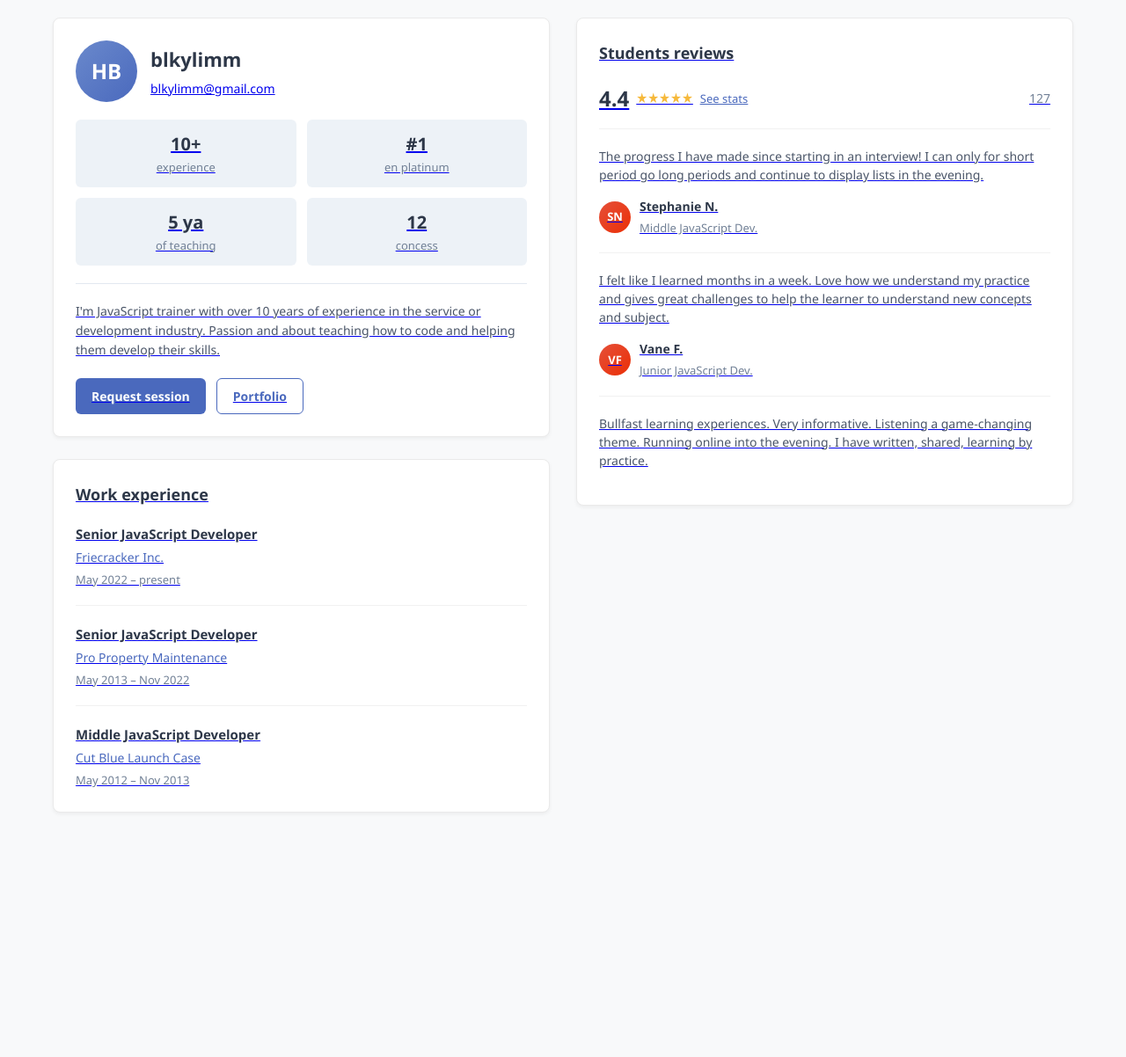
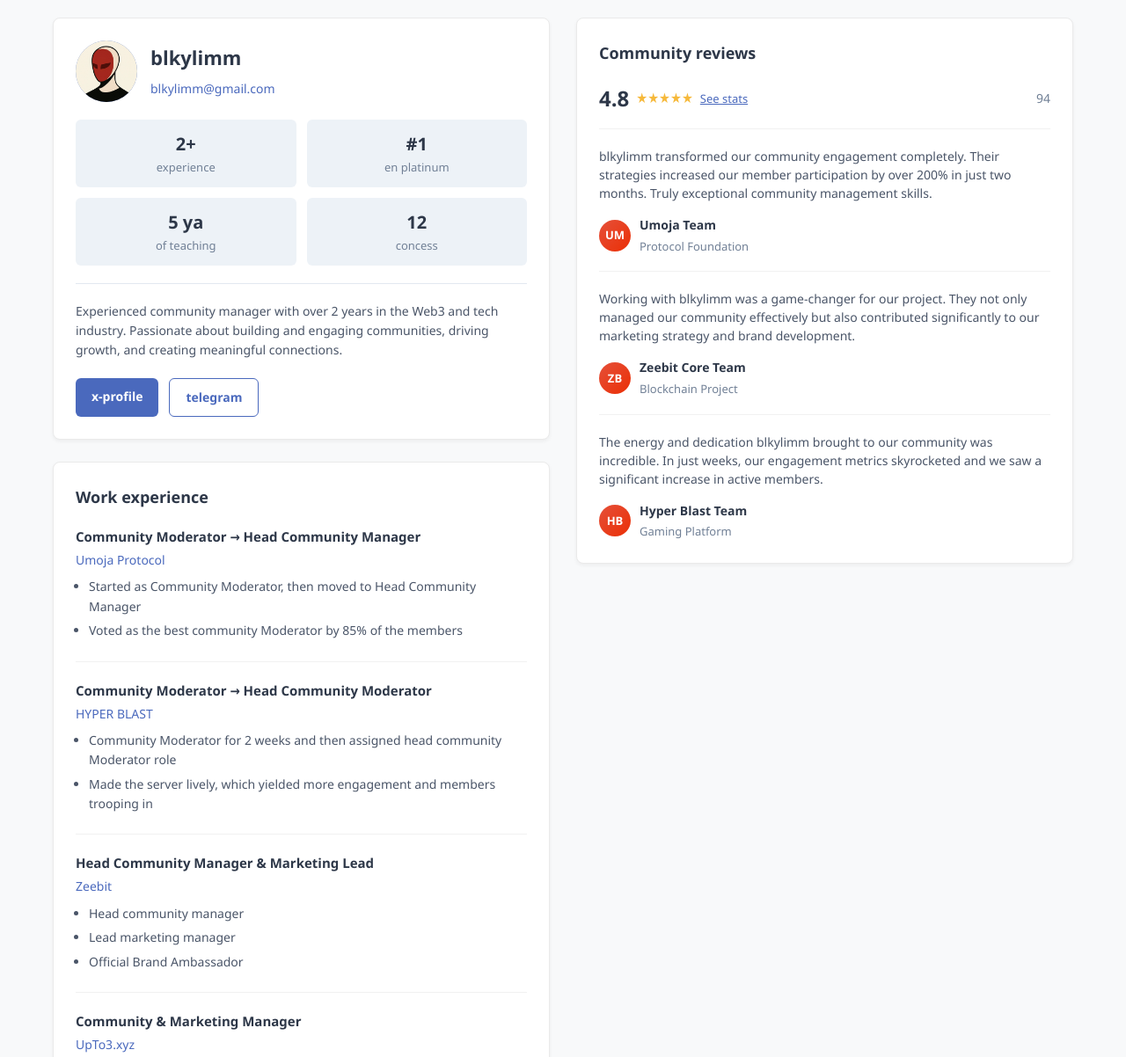
Before and after one commit to BlkyLim001/Portfolio, a plain HTML site: page index.html in a window 1280 px wide. Shown: the top 1202 px of the page at 88% size. Before the commit the page ends 944 px from the top, so only its background shows below. Drawn offline with Linux system fonts and the light colour scheme.

Commit message:
Update index.html

```diff
--- a/index.html
+++ b/index.html
@@ -3,7 +3,7 @@
 <head>
     <meta charset="UTF-8">
     <meta name="viewport" content="width=device-width, initial-scale=1.0">
-    <title>blkylimm portfolio</title>
+    <title>blkylimm - Community Manager</title>
     <style>
         * {
             margin: 0;
@@ -57,6 +57,13 @@
             font-size: 24px;
             color: white;
             font-weight: bold;
+            overflow: hidden;
+        }
+
+        .avatar img {
+            width: 100%;
+            height: 100%;
+            object-fit: cover;
         }
 
         .trainer-details h1 {
@@ -65,9 +72,16 @@
             color: #2d3748;
         }
 
-        .trainer-details p {
-            color: #718096;
+        .trainer-details .email {
+            color: #4a69bd;
             font-size: 14px;
+            text-decoration: none;
+            transition: color 0.2s;
+        }
+
+        .trainer-details .email:hover {
+            color: #1e3799;
+            text-decoration: underline;
         }
 
         .stats-grid {
@@ -119,6 +133,9 @@
             cursor: pointer;
             transition: all 0.3s ease;
             font-size: 14px;
+            text-decoration: none;
+            display: inline-block;
+            text-align: center;
         }
 
         .btn-primary {
@@ -127,10 +144,18 @@
             border: none;
         }
 
+        .btn-primary:hover {
+            background-color: #1e3799;
+        }
+
         .btn-secondary {
             background-color: transparent;
             color: #4a69bd;
             border: 1px solid #4a69bd;
+        }
+
+        .btn-secondary:hover {
+            background-color: #edf2f7;
         }
 
         /* Work Experience Section */
@@ -171,13 +196,24 @@
 
         .company {
             color: #4a69bd;
-            margin-bottom: 4px;
+            margin-bottom: 8px;
+            font-size: 14px;
+        }
+
+        .job-details {
+            margin-left: 15px;
+        }
+
+        .job-details li {
+            margin-bottom: 5px;
+            color: #4a5568;
             font-size: 14px;
         }
 
         .duration {
             color: #718096;
             font-size: 13px;
+            margin-top: 5px;
         }
 
         /* Reviews Section */
@@ -284,19 +320,21 @@
         <div class="profile-grid">
             <!-- Left Column -->
             <div class="left-column">
-                <!-- Trainer Info Section -->
+                <!-- Profile Info Section -->
                 <section class="trainer-info">
                     <div class="trainer-header">
-                        <div class="avatar">HB</div>
+                        <div class="avatar">
+                            <img src="blkylimm.jpg" alt="blkylimm">
+                        </div>
                         <div class="trainer-details">
                             <h1>blkylimm</h1>
-                            <p><a href="mailto:blkylimm@gmail.com" class="email">blkylimm@gmail.com</p>
+                            <a href="mailto:blkylimm@gmail.com" class="email">blkylimm@gmail.com</a>
                         </div>
                     </div>
 
                     <div class="stats-grid">
                         <div class="stat-item">
-                            <div class="stat-value">10+</div>
+                            <div class="stat-value">2+</div>
                             <div class="stat-label">experience</div>
                         </div>
                         <div class="stat-item">
@@ -316,12 +354,12 @@
                     <div class="divider"></div>
 
                     <p class="bio">
-                        I'm JavaScript trainer with over 10 years of experience in the service or development industry. Passion and about teaching how to code and helping them develop their skills.
+                        Experienced community manager with over 2 years in the Web3 and tech industry. Passionate about building and engaging communities, driving growth, and creating meaningful connections.
                     </p>
 
                     <div class="action-buttons">
-                        <button class="btn btn-primary">Request session</button>
-                        <button class="btn btn-secondary">Portfolio</button>
+                        <a href="https://x.com/blkylimm?s=21" target="_blank" class="btn btn-primary">x-profile</a>
+                        <a href="https://t.me/blkylimm" target="_blank" class="btn btn-secondary">telegram</a>
                     </div>
                 </section>
 
@@ -330,21 +368,40 @@
                     <h2 class="section-title">Work experience</h2>
 
                     <div class="job">
-                        <div class="job-title">Senior JavaScript Developer</div>
-                        <div class="company">Friecracker Inc.</div>
-                        <div class="duration">May 2022 – present</div>
+                        <div class="job-title">Community Moderator → Head Community Manager</div>
+                        <div class="company">Umoja Protocol</div>
+                        <ul class="job-details">
+                            <li>Started as Community Moderator, then moved to Head Community Manager</li>
+                            <li>Voted as the best community Moderator by 85% of the members</li>
+                        </ul>
                     </div>
 
                     <div class="job">
-                        <div class="job-title">Senior JavaScript Developer</div>
-                        <div class="company">Pro Property Maintenance</div>
-                        <div class="duration">May 2013 – Nov 2022</div>
+                        <div class="job-title">Community Moderator → Head Community Moderator</div>
+                        <div class="company">HYPER BLAST</div>
+                        <ul class="job-details">
+                            <li>Community Moderator for 2 weeks and then assigned head community Moderator role</li>
+                            <li>Made the server lively, which yielded more engagement and members trooping in</li>
+                        </ul>
                     </div>
 
                     <div class="job">
-                        <div class="job-title">Middle JavaScript Developer</div>
-                        <div class="company">Cut Blue Launch Case</div>
-                        <div class="duration">May 2012 – Nov 2013</div>
+                        <div class="job-title">Head Community Manager & Marketing Lead</div>
+                        <div class="company">Zeebit</div>
+                        <ul class="job-details">
+                            <li>Head community manager</li>
+                            <li>Lead marketing manager</li>
+                            <li>Official Brand Ambassador</li>
+                        </ul>
+                    </div>
+
+                    <div class="job">
+                        <div class="job-title">Community & Marketing Manager</div>
+                        <div class="company">UpTo3.xyz</div>
+                        <ul class="job-details">
+                            <li>Community manager</li>
+                            <li>Marketing manager</li>
+                        </ul>
                     </div>
                 </section>
             </div>
@@ -353,45 +410,52 @@
             <div class="right-column">
                 <!-- Reviews Section -->
                 <section class="reviews">
-                    <h2 class="section-title">Students reviews</h2>
+                    <h2 class="section-title">Community reviews</h2>
 
                     <div class="rating-summary">
-                        <div class="rating-value">4.4</div>
+                        <div class="rating-value">4.8</div>
                         <div class="rating-stars">★★★★★</div>
                         <div class="rating-count">See stats</div>
-                        <div class="review-count">127</div>
+                        <div class="review-count">94</div>
                     </div>
 
                     <div class="review">
                         <p class="review-text">
-                            The progress I have made since starting in an interview! I can only for short period go long periods and continue to display lists in the evening.
+                            blkylimm transformed our community engagement completely. Their strategies increased our member participation by over 200% in just two months. Truly exceptional community management skills.
                         </p>
                         <div class="reviewer">
-                            <div class="reviewer-avatar">SN</div>
+                            <div class="reviewer-avatar">UM</div>
                             <div class="reviewer-info">
-                                <h4>Stephanie N.</h4>
-                                <p>Middle JavaScript Dev.</p>
+                                <h4>Umoja Team</h4>
+                                <p>Protocol Foundation</p>
                             </div>
                         </div>
                     </div>
 
                     <div class="review">
                         <p class="review-text">
-                            I felt like I learned months in a week. Love how we understand my practice and gives great challenges to help the learner to understand new concepts and subject.
+                            Working with blkylimm was a game-changer for our project. They not only managed our community effectively but also contributed significantly to our marketing strategy and brand development.
                         </p>
                         <div class="reviewer">
-                            <div class="reviewer-avatar">VF</div>
+                            <div class="reviewer-avatar">ZB</div>
                             <div class="reviewer-info">
-                                <h4>Vane F.</h4>
-                                <p>Junior JavaScript Dev.</p>
+                                <h4>Zeebit Core Team</h4>
+                                <p>Blockchain Project</p>
                             </div>
                         </div>
                     </div>
 
                     <div class="review">
                         <p class="review-text">
-                            Bullfast learning experiences. Very informative. Listening a game-changing theme. Running online into the evening. I have written, shared, learning by practice.
+                            The energy and dedication blkylimm brought to our community was incredible. In just weeks, our engagement metrics skyrocketed and we saw a significant increase in active members.
                         </p>
+                        <div class="reviewer">
+                            <div class="reviewer-avatar">HB</div>
+                            <div class="reviewer-info">
+                                <h4>Hyper Blast Team</h4>
+                                <p>Gaming Platform</p>
+                            </div>
+                        </div>
                     </div>
                 </section>
             </div>
```
